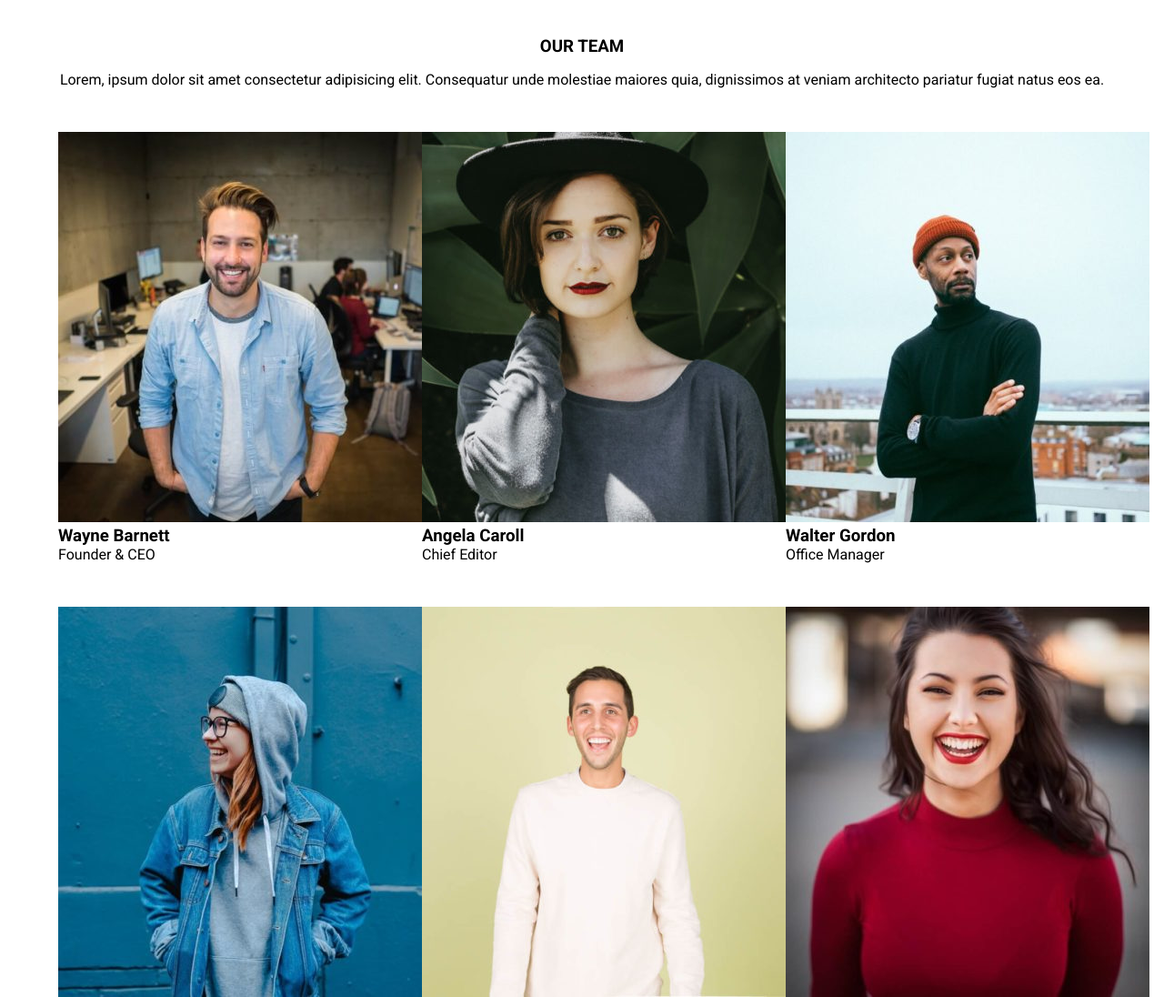
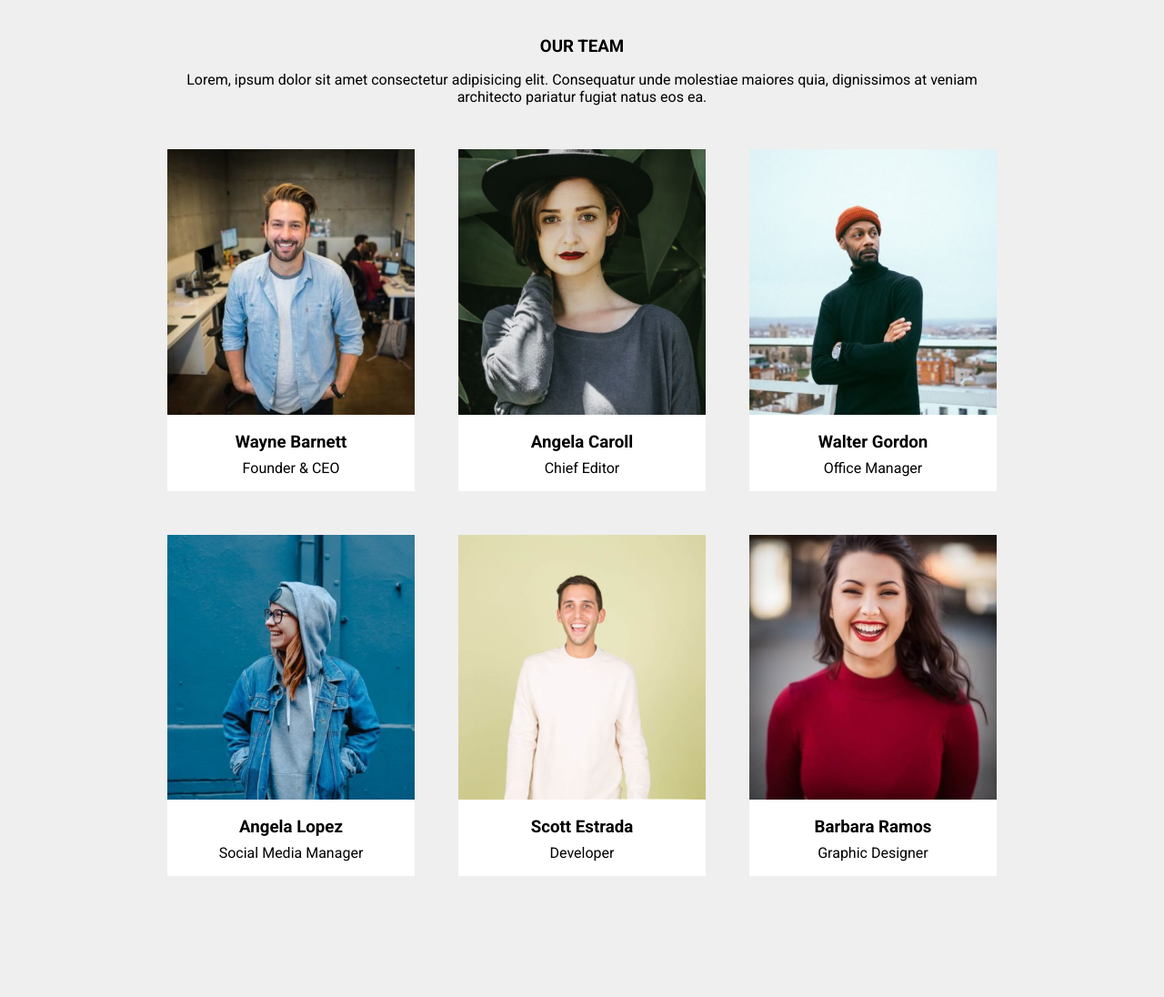
Before and after one commit to manuelloverso/js-our-team, a plain HTML site: page index.html in a window 1280 px wide. Shown: the top 1096 px of the page at 91% size. After the commit the page ends 1027 px from the top, so only its background shows below. Drawn offline with Linux system fonts and the light colour scheme.

Commit message:
add some style

```diff
--- a/assets/css/style.css
+++ b/assets/css/style.css
@@ -1,3 +1,28 @@
 body {
   font-family: "Roboto", sans-serif;
+  background-color: rgb(239, 239, 239);
 }
+
+.card {
+  background-color: white;
+}
+
+.col-12 img {
+  width: 100%;
+}
+.col-12 h3 {
+  margin: 15px 0 8px 0;
+  text-align: center;
+}
+
+.col-12 p {
+  text-align: center;
+}
+
+@media screen and (min-width: 768px) {
+  #container {
+    margin: auto;
+    width: 75%;
+    max-width: 1400px;
+  }
+}
--- a/assets/js/script.js
+++ b/assets/js/script.js
@@ -50,17 +50,17 @@ for (let i = 0; i < team.length; i++) {
   //Creo le colonne per ogni elemento dell'array
   row.insertAdjacentHTML(
     "beforeend",
-    `<div class="col-12 p-3 col-md-4"></div>`
+    `<div class="col-12 p-3 col-md-4"><div class="card pb-2"></div></div>`
   );
-  const cols = document.querySelectorAll(".col-12");
-  const singleCol = cols[i];
+  const cards = document.querySelectorAll(".card");
+  const singleCard = cards[i];
   const singleMember = team[i];
 
   //Inserisco il contenuto nelle colonne
   console.log(singleMember.image);
-  singleCol.innerHTML += ` <img src="./assets/img/${singleMember.image}">`;
-  singleCol.innerHTML += `<h3>${singleMember.name}</h3>`;
-  singleCol.innerHTML += `<span>${singleMember.role}</span>`;
+  singleCard.innerHTML += ` <img src="./assets/img/${singleMember.image}">`;
+  singleCard.innerHTML += `<h3>${singleMember.name}</h3>`;
+  singleCard.innerHTML += `<p>${singleMember.role}</p>`;
 
   /*   for (const key in singleMember) {
     //Aggiungo le stringhe di singoli oggetti in ogni colonna
--- a/index.html
+++ b/index.html
@@ -17,9 +17,9 @@
     <title>JS Our Team</title>
   </head>
   <body>
-    <div id="container" class="p-5">
+    <div id="container" class="py-5">
       <div class="row justify-center">
-        <div class="heading mb-3 text-center">
+        <div class="heading mb-3 px-3 text-center">
           <h3 class="mb-2">OUR TEAM</h3>
           <p>
             Lorem, ipsum dolor sit amet consectetur adipisicing elit.
```
